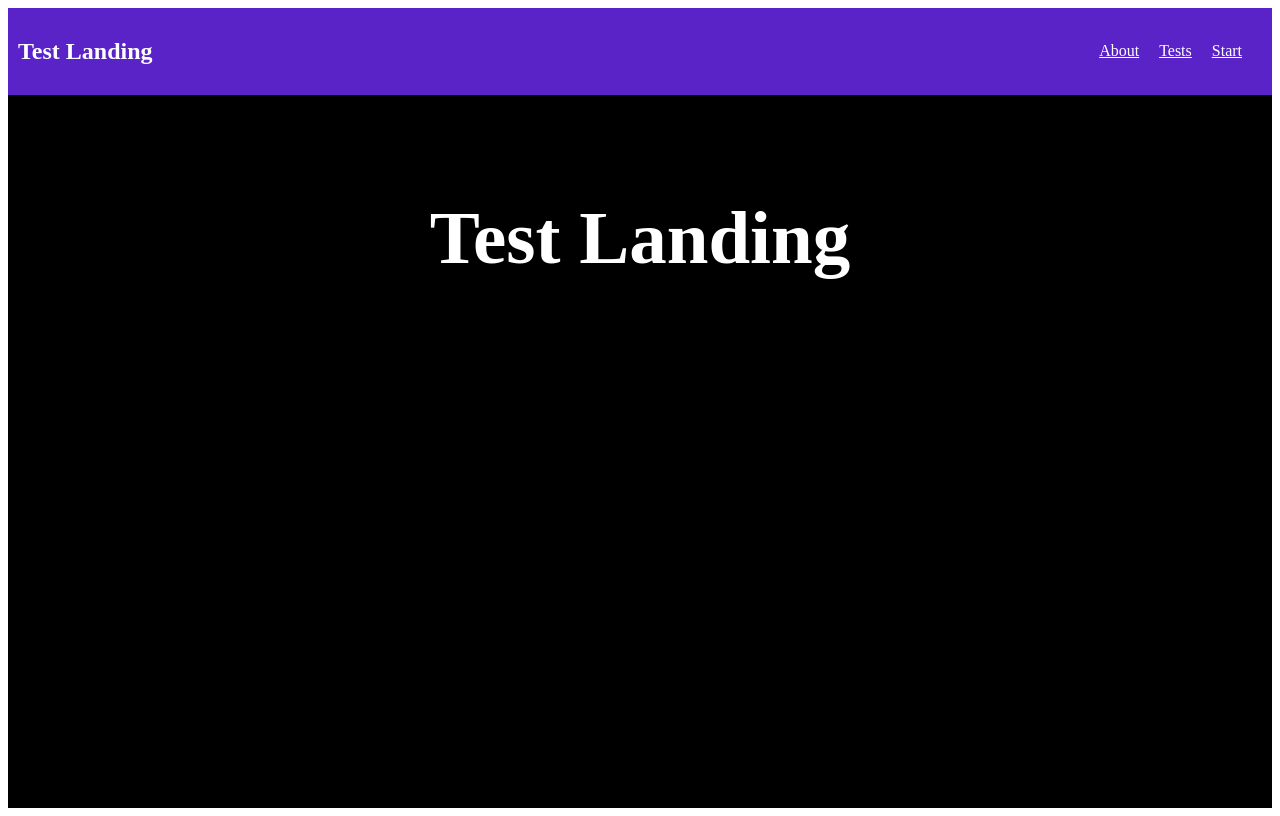
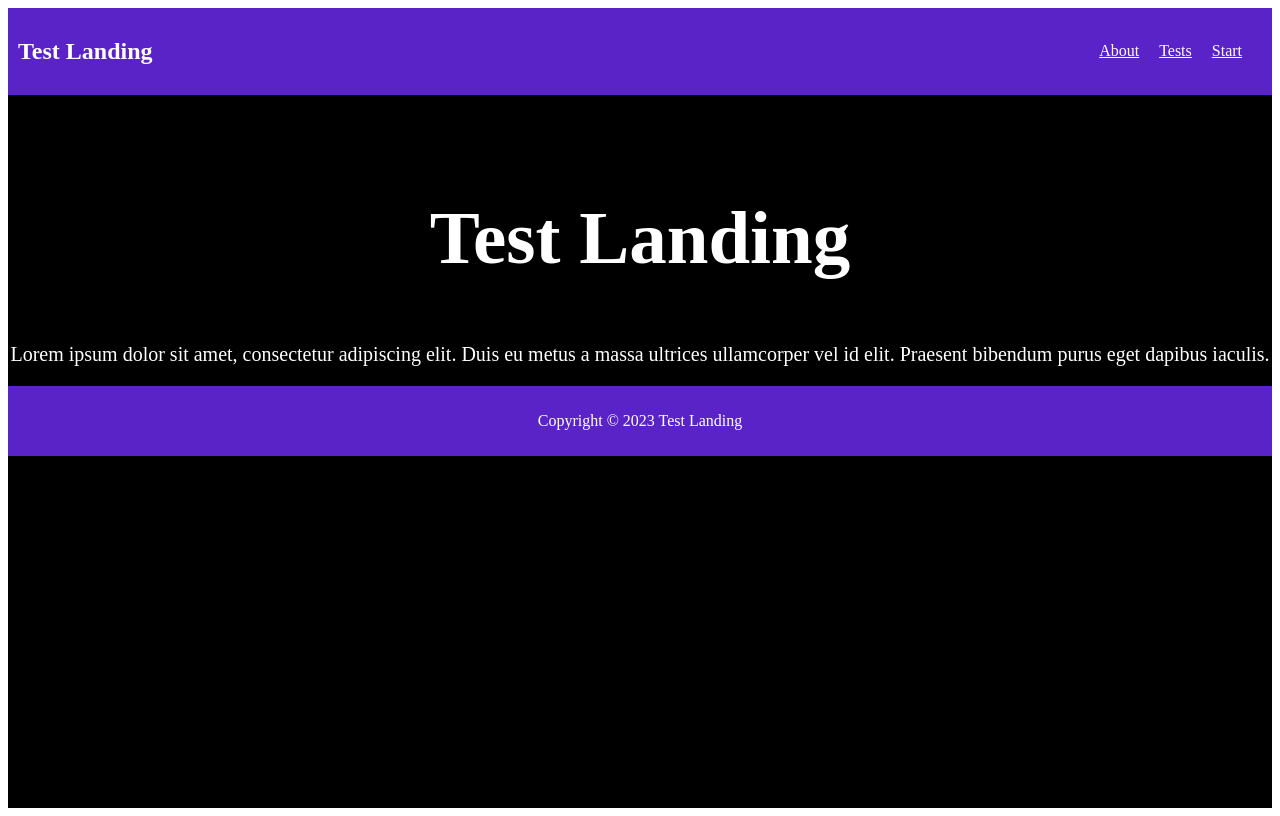
Before and after one commit to torreblancadesign/test-purple-landing, a Next.js app: page / in a window 1280 px wide. Built offline with nearby package versions, Linux system fonts and the light colour scheme.

Commit message:
updated footer and paragraph

```diff
--- a/styles/style.module.css
+++ b/styles/style.module.css
@@ -24,3 +24,19 @@
   text-align: center;
   margin-top: 100px;
 }
+
+/* Styling for Paragraph */
+.paragraph p {
+  color: white;
+  font-size: 20px;
+  text-align: center;
+  margin-top: 50px;
+}
+
+/* Styling for Footer */
+.footer {
+  background-color: #5a23c8;
+  color: white;
+  text-align: center;
+  padding: 10px;
+}
```
